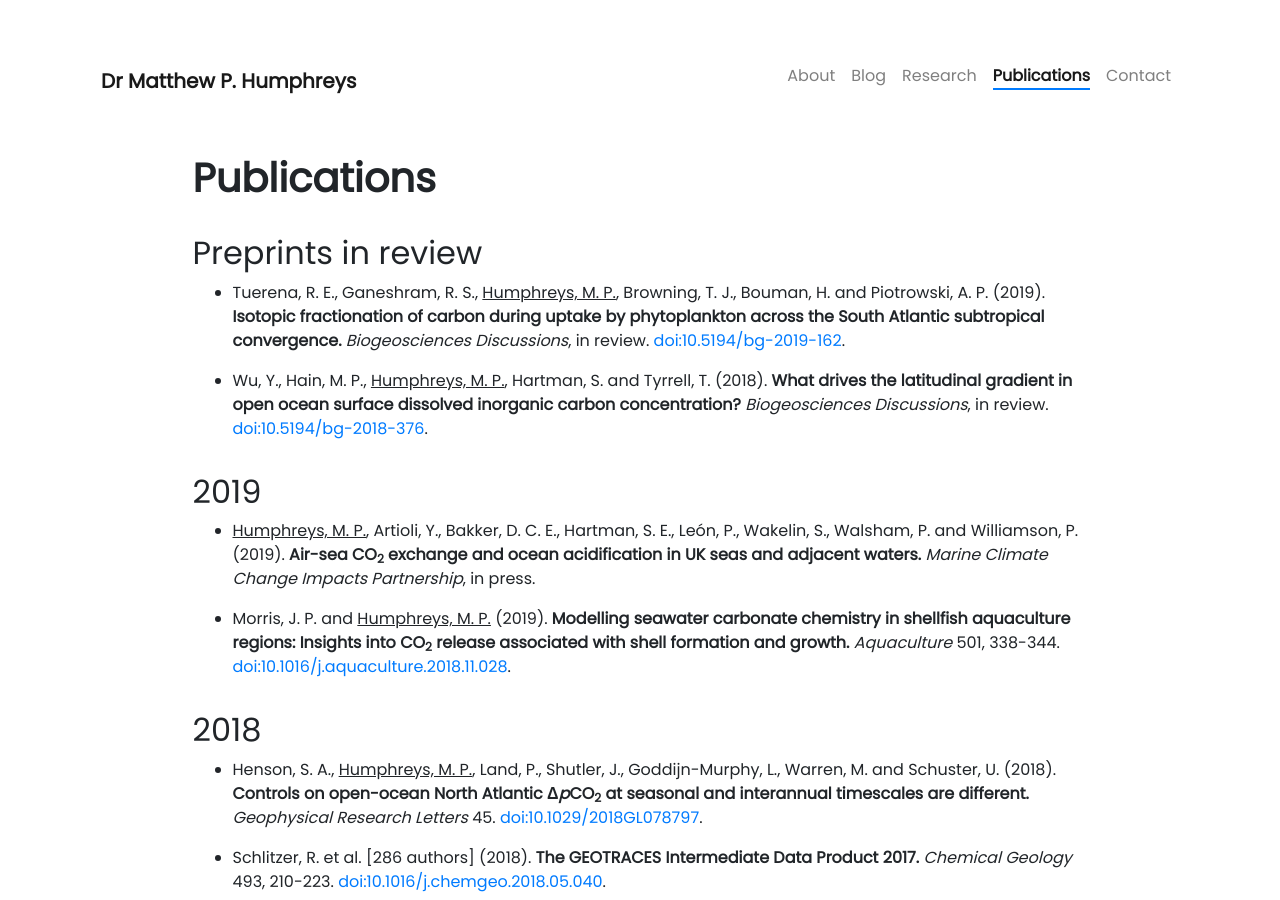
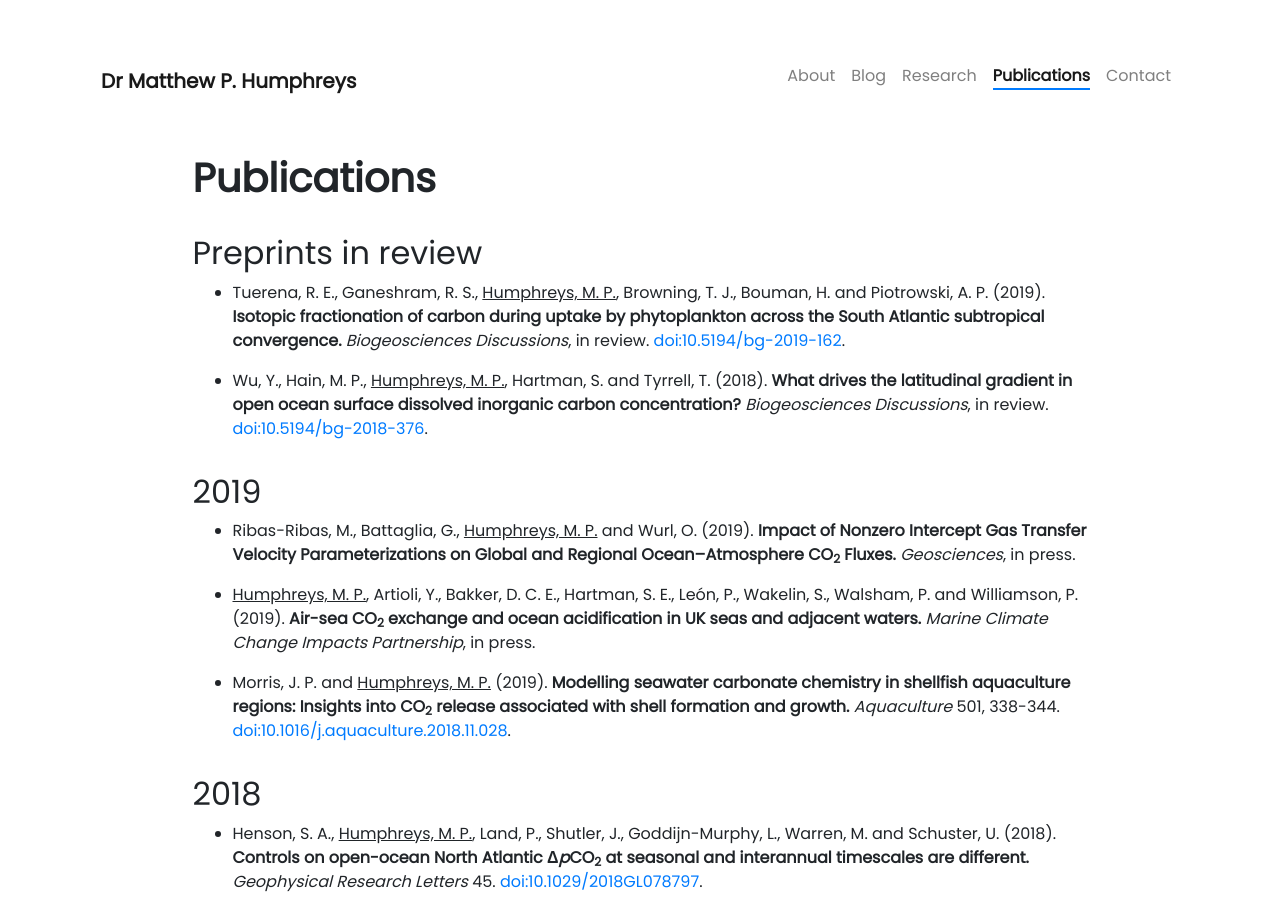
Before and after one commit to mvdh7/mvdh7.github.io, a Jekyll site: the page built from pages/publications.md, in a window 1280 px wide and 900 px high. Built offline with Jekyll 4.4.1, drawn with Linux system fonts in a browser that asks for light colours; nearby versions of some CDN libraries; comment, search, counter and statistics services are not loaded.

Commit message:
Add Mr2 paper

```diff
--- a/pages/publications.md
+++ b/pages/publications.md
@@ -14,6 +14,8 @@ weight: 4
   * Wu, Y., Hain, M. P., <u>Humphreys, M. P.</u>, Hartman, S. and Tyrrell, T. (2018). **What drives the latitudinal gradient in open ocean surface dissolved inorganic carbon concentration?** *Biogeosciences Discussions*, in review. [doi:10.5194/bg-2018-376](https://doi.org/10.5194/bg-2018-376).
 
 ## 2019
+
+  * Ribas-Ribas, M., Battaglia, G., <u>Humphreys, M. P.</u> and Wurl, O. (2019). **Impact of Nonzero Intercept Gas Transfer Velocity Parameterizations on Global and Regional Ocean–Atmosphere CO<sub>2</sub> Fluxes.** *Geosciences*, in press.
 
   * <u>Humphreys, M. P.</u>, Artioli, Y., Bakker, D. C. E., Hartman, S. E., León, P., Wakelin, S., Walsham, P. and Williamson, P. (2019). **Air-sea CO<sub>2</sub> exchange and ocean acidification in UK seas and adjacent waters.** *Marine Climate Change Impacts Partnership*, in press.
 
```
